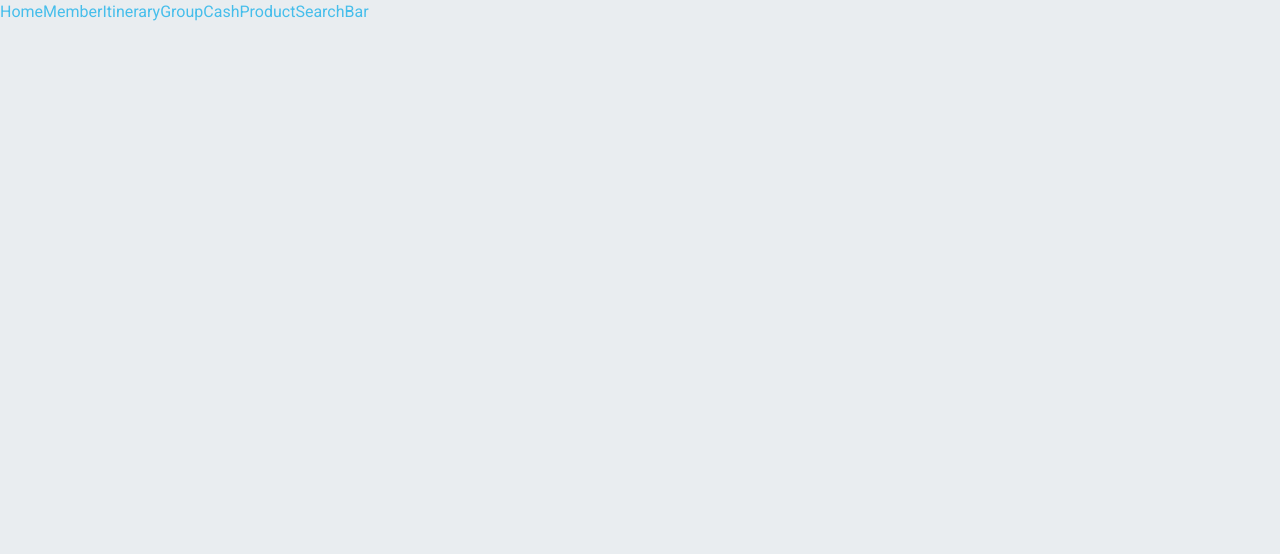
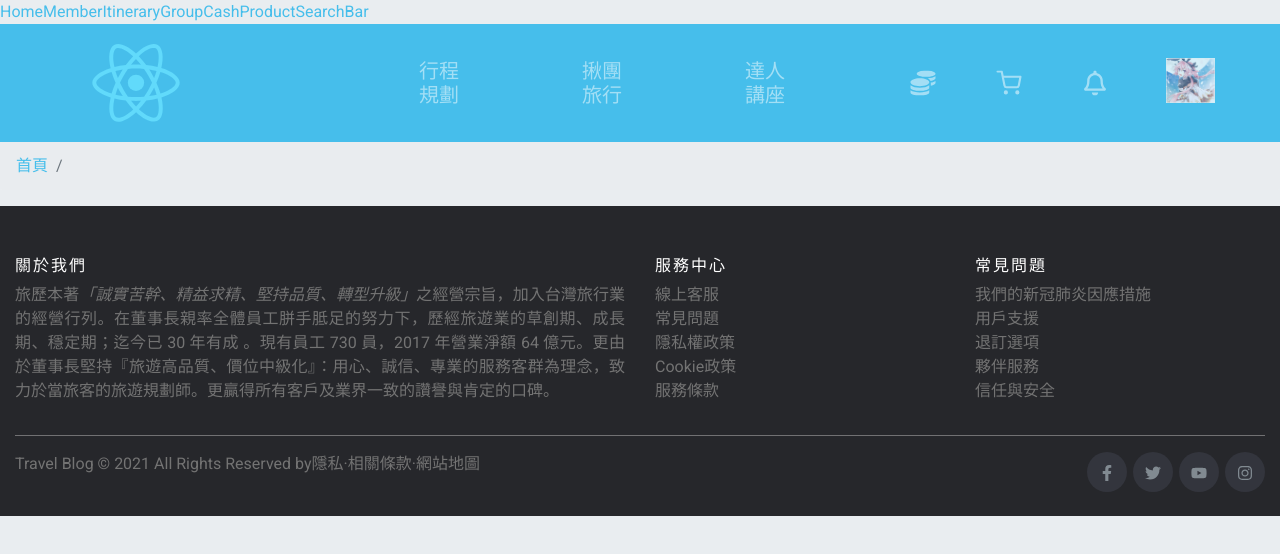
Before and after one commit to wenchiyeh/TripPlanner-Public, a React (Create React App) app: page /product in a window 1280 px wide. Shown: the top 554 px of the page. Built offline with nearby package versions, Linux system fonts and the light colour scheme.

Commit message:
麵包屑 test2.0  Ray

```diff
--- a/src/components/products/ProductList.js
+++ b/src/components/products/ProductList.js
@@ -1,7 +1,16 @@
 import React from 'react'
+import Header from '../main/Header'
+import MyFooter from '../main/MyFooter'
+import MyBreadCrumb from '../main/MyBreadCrumb'
 
 function ProductList() {
-  return <></>
+  return (
+    <>
+      <Header />
+      <MyBreadCrumb />
+      <MyFooter />
+    </>
+  )
 }
 
 export default ProductList
--- a/src/pages/Member.js
+++ b/src/pages/Member.js
@@ -1,7 +1,7 @@
 import React from 'react'
 
 import Header from '../components/main/Header'
-import Footer from '../components/main/Footer'
+import MyFooter from '../components/main/MyFooter'
 import StarRating from '../components/member/StarRating'
 import MemberProfile from '../components/member/MemberProfile'
 import CalendarApp from '../components/member/CalendarApp'
@@ -21,7 +21,7 @@ function Member() {
           <FunctionBar />
         </nav>
       </article>
-      <Footer />
+      <MyFooter />
     </>
   )
 }
```
Also changed, not shown: src/components/main/MyFooter.js (renamed from src/components/main/Footer.js).
